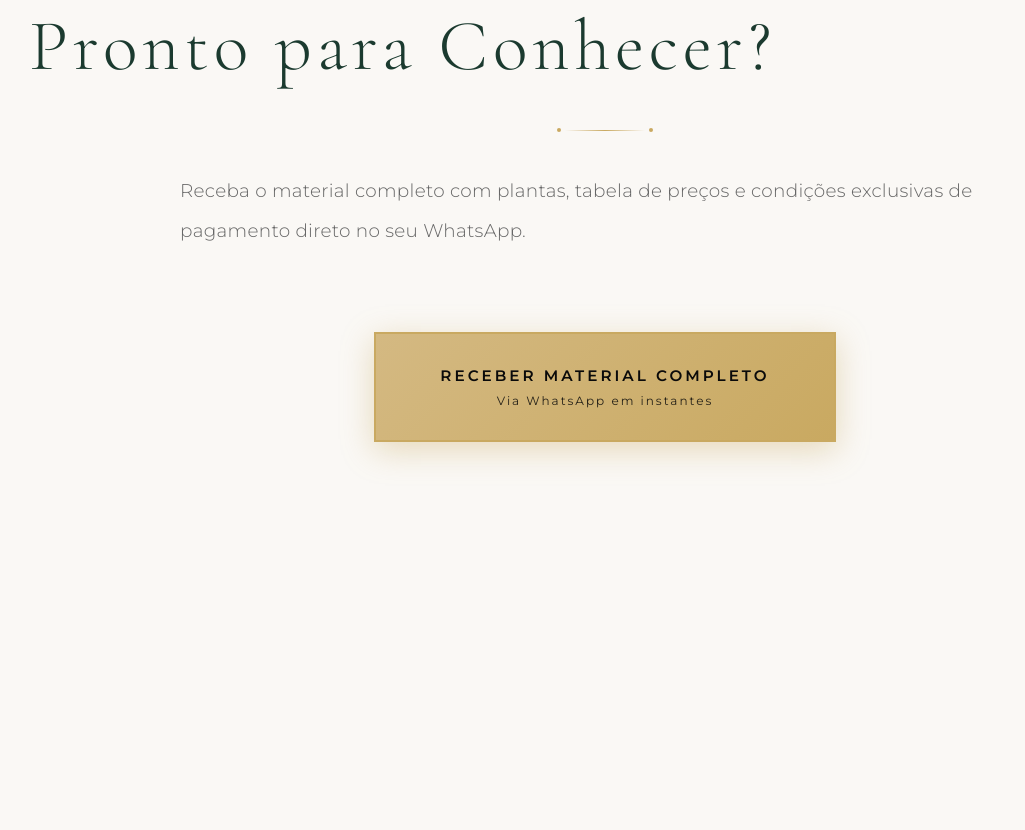
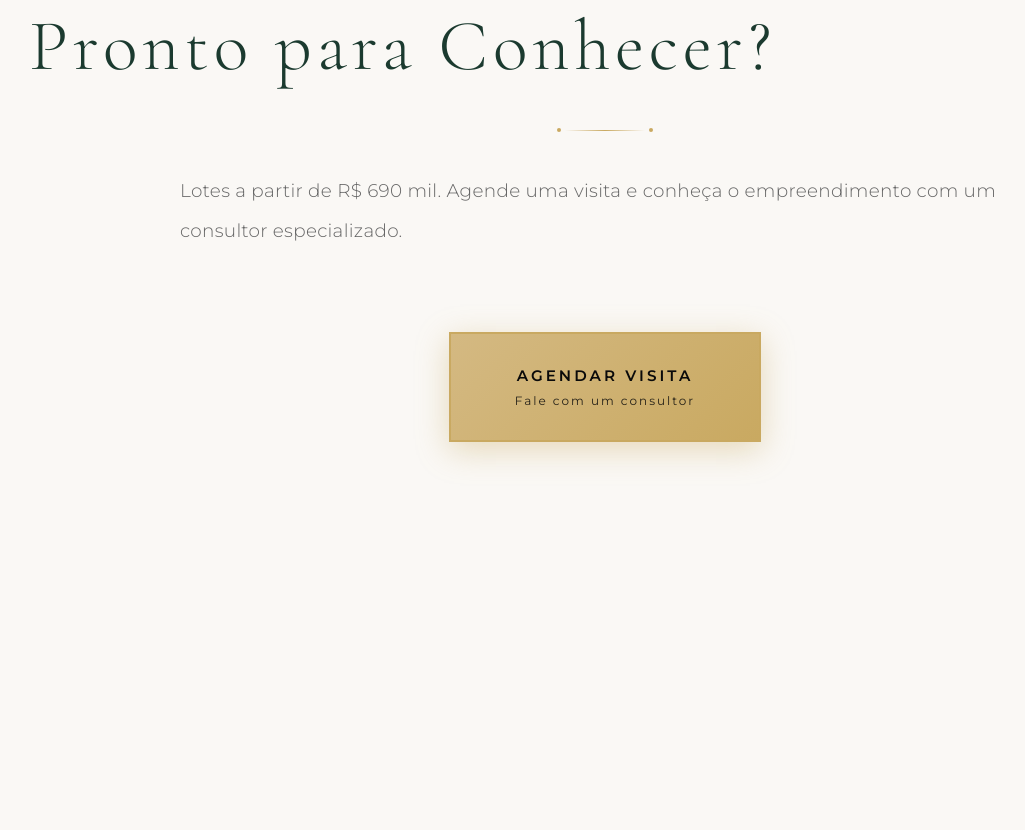
Before and after one commit to revolutedigital/LPARBO, a plain HTML site: page index.html in a window 1280 px wide. Shown: the part 7925-8755 px from the top of the page, without its empty margins (35-1060 px from the left). Drawn offline with nearby package versions, Linux system fonts and the light colour scheme.

Commit message:
fix: Update all CTA buttons to Agendar Visita

```diff
--- a/index.html
+++ b/index.html
@@ -2979,13 +2979,13 @@
             <h2 class="section-title reveal">Pronto para Conhecer?</h2>
             <div class="decorative-line"></div>
             <p class="section-description reveal">
-                Receba o material completo com plantas, tabela de preços e condições exclusivas de pagamento direto no seu WhatsApp.
+                Lotes a partir de R$ 690 mil. Agende uma visita e conheça o empreendimento com um consultor especializado.
             </p>
 
             <div style="text-align: center; margin-top: 5rem;">
                 <button class="premium-cta-button" id="openLeadModalContact" style="margin: 0 auto;">
-                    <span class="premium-cta-text">Receber Material Completo</span>
-                    <span class="premium-cta-subtext">Via WhatsApp em instantes</span>
+                    <span class="premium-cta-text">Agendar Visita</span>
+                    <span class="premium-cta-subtext">Fale com um consultor</span>
                 </button>
             </div>
         </div>
@@ -3063,8 +3063,8 @@
 
             <div style="text-align: center; margin-top: 4rem;">
                 <button class="premium-cta-button" id="openLeadModalFaq" style="margin: 0 auto;">
-                    <span class="premium-cta-text">Receber Material Completo</span>
-                    <span class="premium-cta-subtext">Tabela de preços e plantas disponíveis</span>
+                    <span class="premium-cta-text">Agendar Visita</span>
+                    <span class="premium-cta-subtext">Lotes a partir de R$ 690 mil</span>
                 </button>
             </div>
         </div>
```
